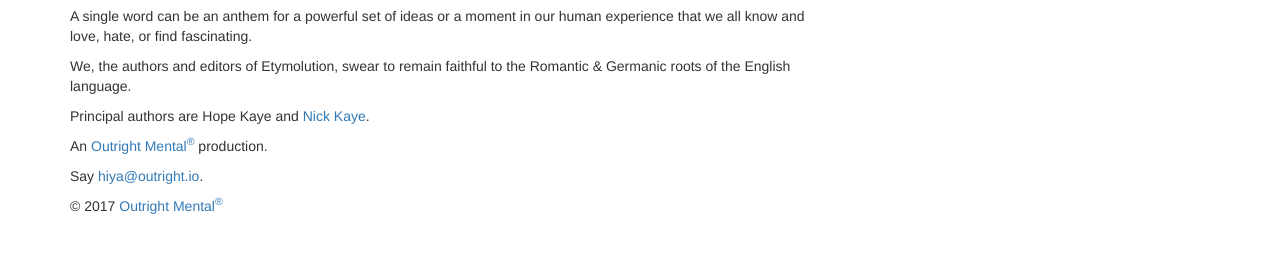
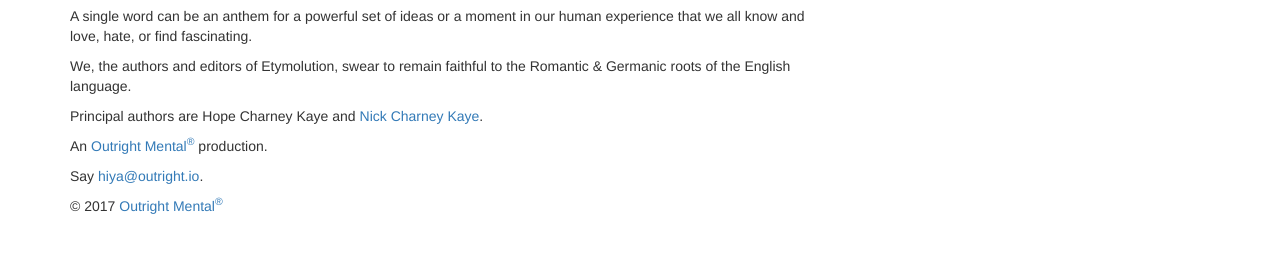
Before and after one commit to outrightmental/etymolution, a Jekyll site: the page built from info.md, in a window 1280 px wide. Shown: the part 436-689 px from the top of the page. Built offline with Jekyll 4.4.1, drawn with Linux system fonts in a browser that asks for light colours; nearby versions of some CDN libraries; library files that are not in the unit come from our copies.

Commit message:
update names

```diff
--- a/info.md
+++ b/info.md
@@ -11,7 +11,7 @@
 
 We, the authors and editors of Etymolution, swear to remain faithful to the Romantic & Germanic roots of the English language.
 
-<p>Principal authors are Hope Kaye and <a href="http://www.nickkaye.com/" target="_blank">Nick Kaye</a>.</p>
+<p>Principal authors are Hope Charney Kaye and <a href="https://w.charney.io/" target="_blank">Nick Charney Kaye</a>.</p>
 
 <p>An <a href="https://w.outright.io/" target="_blank">Outright Mental<sup>&reg;</sup></a> production.
 
```
